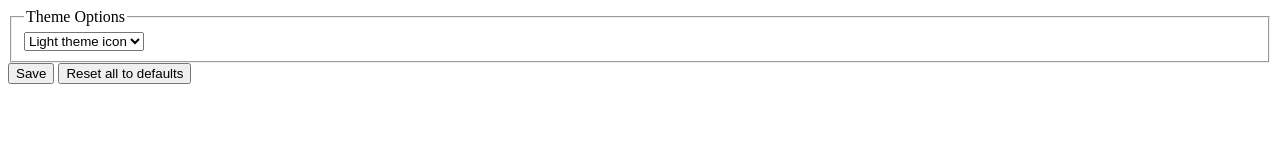
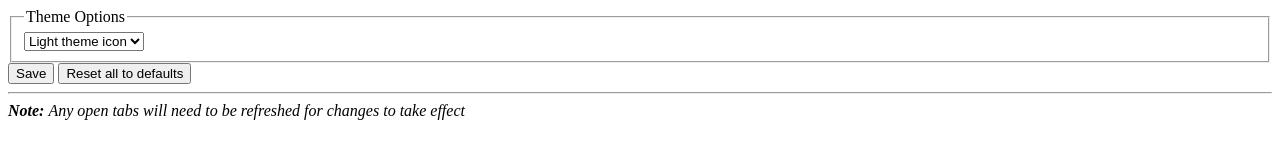
Before and after one commit to shgysk8zer0/awesome-rss, a browser extension: page options.html in a window 1280 px wide. Drawn offline with Linux system fonts and the light colour scheme.

Commit message:
Add note about requiring page refresh for preferences update

```diff
--- a/options.html
+++ b/options.html
@@ -24,6 +24,8 @@
 			</fieldset>-->
 			<button type="submit">Save</button>
 			<button type="reset">Reset all to defaults</button>
+			<hr />
+			<em><b>Note: </b> Any open tabs will need to be refreshed for changes to take effect</em>
 		</form>
 	</body>
 </html>
```
